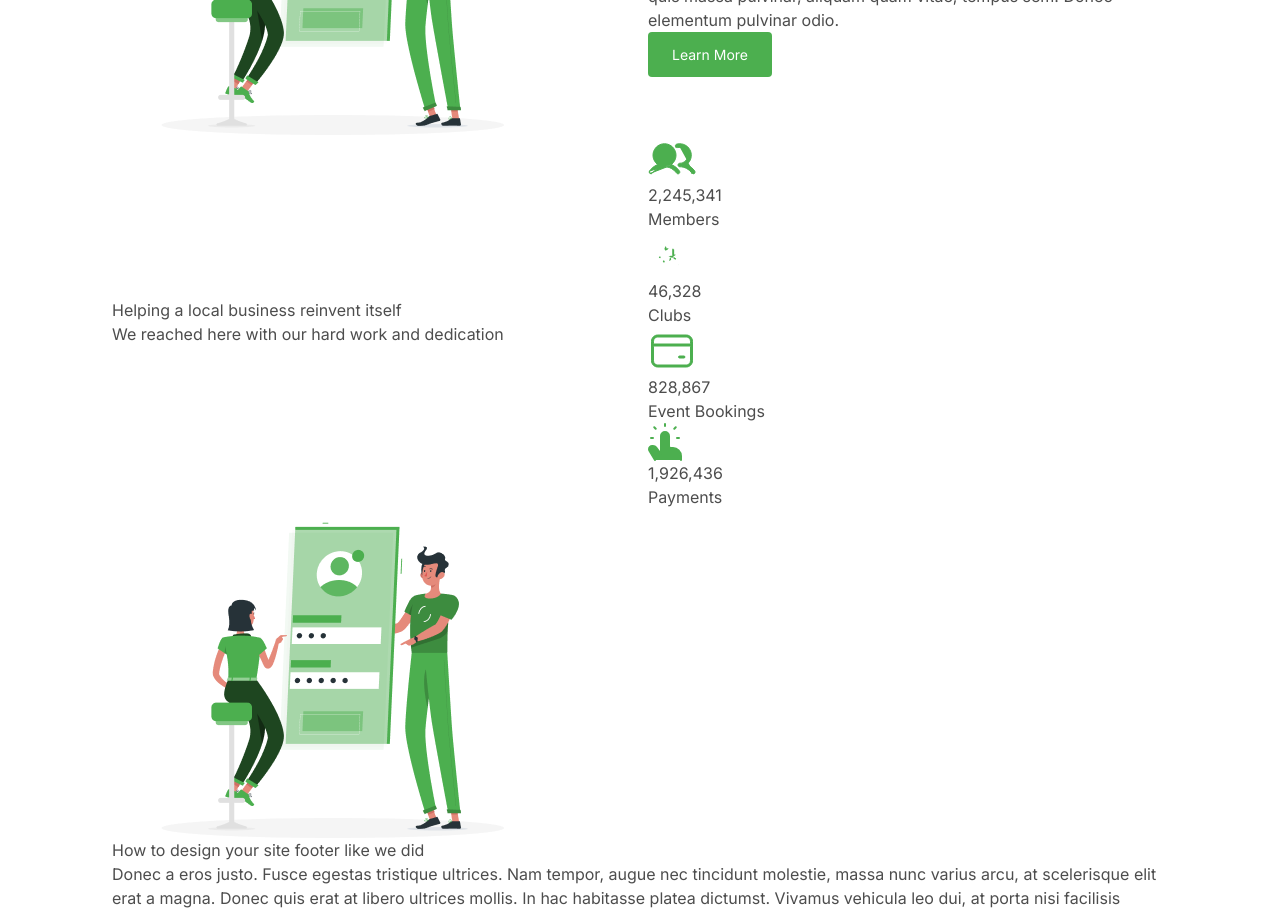
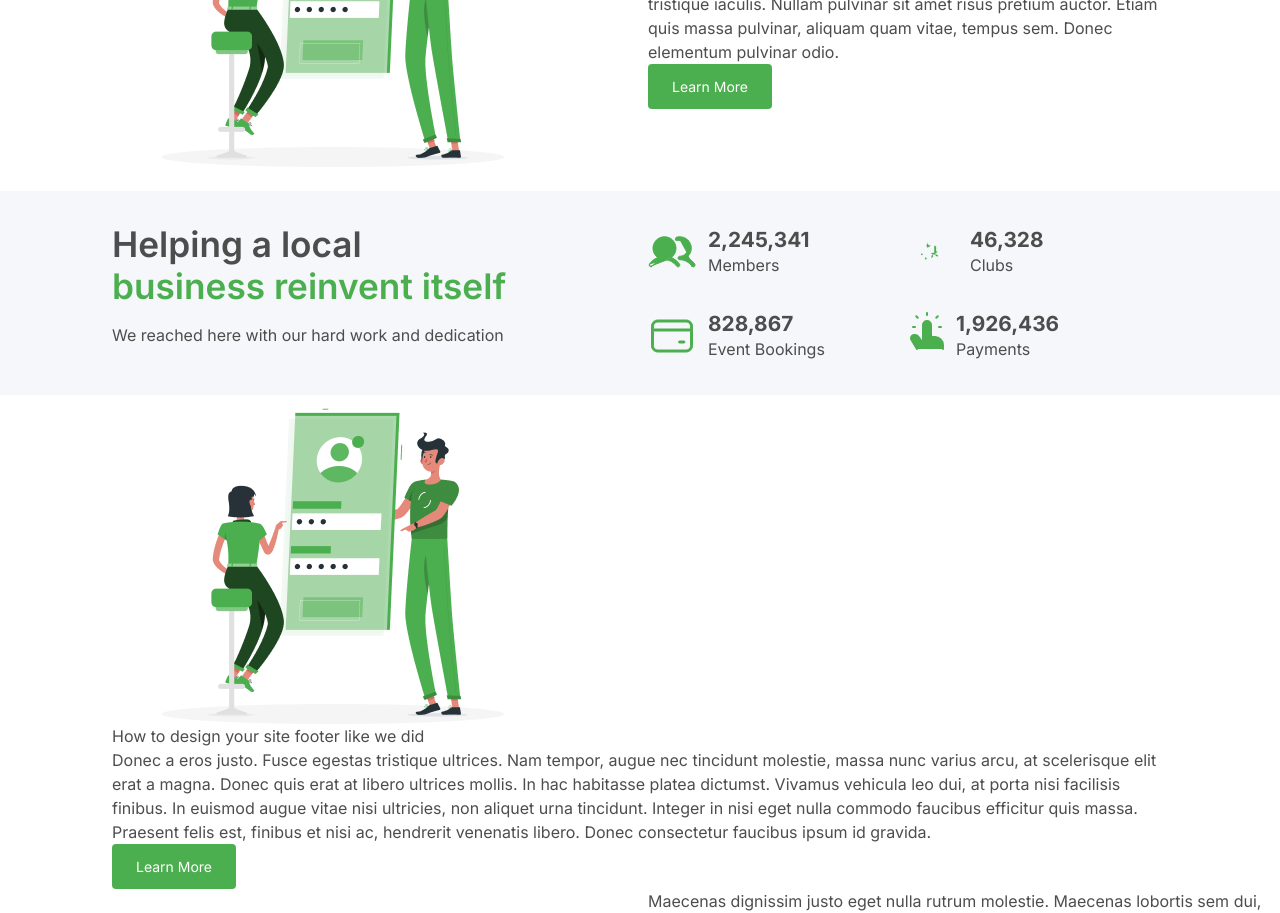
Before and after one commit to UmairImtiazK/nexcent-landing-page, a React (Vite) app: page / in a window 1280 px wide. Shown: the part 1340-2253 px from the top of the page. Built offline with nearby package versions, Linux system fonts and the light colour scheme.

Commit message:
bussiness term section was completed

```diff
--- a/src/components/Body.jsx
+++ b/src/components/Body.jsx
@@ -1,15 +1,22 @@
-import React from 'react'
-import rightIcon from '../assets/media/Right.svg'
+import React from "react";
+import rightIcon from "../assets/media/Right.svg";
+
+//importing helping society icons
+import helpingIcon1 from "../assets/media/helping 1.svg";
+import helpingIcon2 from "../assets/media/helping 2.svg";
+import helpingIcon3 from "../assets/media/helping 3.svg";
+import helpingIcon4 from "../assets/media/helping 4.svg";
 
 export default function Body() {
   return (
     <section>
-
-    <section>
+      <section className="padding-block-600">
+        {/*  */}
         <div className="container">
-      {/*  */}
           <div className="even-colums">
-        <div><img src="./src/assets/media/rafiki.png" alt="" /></div>
+            <div>
+              <img src="./src/assets/media/rafiki.png" alt="" />
+            </div>
             <div>
               <h1>The unseen of spending three years at Pixelgrade</h1>
               <p>
@@ -20,66 +27,91 @@ export default function Body() {
                 auctor. Etiam quis massa pulvinar, aliquam quam vitae, tempus
                 sem. Donec elementum pulvinar odio.
               </p>
-          <button type="button" className='btn'>Learn More</button>
+              <button type="button" className="btn">
+                Learn More
+              </button>
             </div>
           </div>
-
+        </div>
         {/*  */}
-
+        <br />
+        <section className="local-bussiness-section | bg-neutral-200 padding-block-600">
+          <div className="container">
             <div className="even-colums">
               <div>
-          <h1>Helping a local business reinvent itself</h1>
-          <p>We reached here with our hard work and dedication</p>
+                <h1 className="fs-secondary-heading fw-semi-bold">
+                  Helping a local <br />
+                  <span className="text-accent-100">
+                    business reinvent itself{" "}
+                  </span>{" "}
+                </h1>
+                <p className="padding-block-400">
+                  We reached here with our hard work and dedication
+                </p>
               </div>
-        <div>
-          <div>
-            <img src="./src/assets/media/helping 1.svg" alt="" />
-            <h1>2,245,341</h1>
+              <div className="bussiness-count">
+                <div className="cont">
+                  <img src={helpingIcon1} alt="" />
+                  <h1 className="fs-secondary-heading fw-bold fs-secondary-heading fw-bold">
+                    2,245,341
+                  </h1>
                   <p>Members</p>
                 </div>
-          <div>
-            <img src="./src/assets/media/helping 2.svg" alt="" />
-            <h1>46,328</h1>
+                <div className="cont">
+                  <img src={helpingIcon2} alt="" />
+                  <h1 className="fs-secondary-heading fw-bold fs-secondary-heading fw-bold">
+                    46,328
+                  </h1>
                   <p>Clubs</p>
                 </div>
 
-          <div>
-            <img src="./src/assets/media/helping 3.svg" alt="" />
-            <h1>828,867</h1>
+                <div className="cont">
+                  <img src={helpingIcon3} alt="" />
+                  <h1 className="fs-secondary-heading fw-bold fs-secondary-heading fw-bold">
+                    828,867
+                  </h1>
                   <p>Event Bookings</p>
                 </div>
-          <div>
-            <img src="./src/assets/media/helping 4.svg" alt="" />
-            <h1>1,926,436</h1>
+                <div className="cont">
+                  <img src={helpingIcon4} alt="" />
+                  <h1 className="fs-secondary-heading fw-bold fs-secondary-heading fw-bold">
+                    1,926,436
+                  </h1>
                   <p>Payments</p>
                 </div>
               </div>
             </div>
-
+          </div>
+        </section>
         {/*  */}
 
+        <section className="">
+          <div className="container">
         <div className="even-coulms">
           <div>
             <img src="./src/assets/media/rafiki.png" alt="" />
           </div>
           <div>
-          <h1>How to design your site footer like we did</h1>
+            <h1 className="">How to design your site footer like we did</h1>
             <p>
-            Donec a eros justo. Fusce egestas tristique ultrices. Nam
-            tempor, augue nec tincidunt molestie, massa nunc varius arcu, at
-            scelerisque elit erat a magna. Donec quis erat at libero
-            ultrices mollis. In hac habitasse platea dictumst. Vivamus
-            vehicula leo dui, at porta nisi facilisis finibus. In euismod
-            augue vitae nisi ultricies, non aliquet urna tincidunt. Integer
-            in nisi eget nulla commodo faucibus efficitur quis massa.
-            Praesent felis est, finibus et nisi ac, hendrerit venenatis
-            libero. Donec consectetur faucibus ipsum id gravida.
+              Donec a eros justo. Fusce egestas tristique ultrices. Nam tempor,
+              augue nec tincidunt molestie, massa nunc varius arcu, at
+              scelerisque elit erat a magna. Donec quis erat at libero ultrices
+              mollis. In hac habitasse platea dictumst. Vivamus vehicula leo
+              dui, at porta nisi facilisis finibus. In euismod augue vitae nisi
+              ultricies, non aliquet urna tincidunt. Integer in nisi eget nulla
+              commodo faucibus efficitur quis massa. Praesent felis est, finibus
+              et nisi ac, hendrerit venenatis libero. Donec consectetur faucibus
+              ipsum id gravida.
             </p>
 
-          <button type="button" className='btn'>Learn More</button>
+            <button type="button" className="btn">
+              Learn More
+            </button>
           </div>
         </div>
-
+        </div>
+        </section>
         {/*  */}
 
         <div className="even-colums">
@@ -89,16 +121,16 @@ export default function Body() {
           <div>
             <h1>
               Maecenas dignissim justo eget nulla rutrum molestie. Maecenas
-            lobortis sem dui, vel rutrum risus tincidunt ullamcorper. Proin
-            eu enim metus. Vivamus sed libero ornare, tristique quam in,
-            gravida enim. Nullam ut molestie arcu, at hendrerit elit. Morbi
-            laoreet elit at ligula molestie, nec molestie mi blandit.
-            Suspendisse cursus tellus sed augue ultrices, quis tristique
-            nulla sodales. Suspendisse eget lorem eu turpis vestibulum
-            pretium. Suspendisse potenti. Quisque malesuada enim sapien,
-            vitae placerat ante feugiat eget. Quisque vulputate odio neque,
-            eget efficitur libero condimentum id. Curabitur id nibh id sem
-            dignissim finibus ac sit amet magna
+              lobortis sem dui, vel rutrum risus tincidunt ullamcorper. Proin eu
+              enim metus. Vivamus sed libero ornare, tristique quam in, gravida
+              enim. Nullam ut molestie arcu, at hendrerit elit. Morbi laoreet
+              elit at ligula molestie, nec molestie mi blandit. Suspendisse
+              cursus tellus sed augue ultrices, quis tristique nulla sodales.
+              Suspendisse eget lorem eu turpis vestibulum pretium. Suspendisse
+              potenti. Quisque malesuada enim sapien, vitae placerat ante
+              feugiat eget. Quisque vulputate odio neque, eget efficitur libero
+              condimentum id. Curabitur id nibh id sem dignissim finibus ac sit
+              amet magna
             </h1>
             <h3>Tim Smith</h3>
             <p>British Dragon Boat Racing Association</p>
@@ -109,11 +141,10 @@ export default function Body() {
               <img src="./src/assets/media/customer 4.svg" alt="" />
               <img src="./src/assets/media/customer 5.svg" alt="" />
               <img src="./src/assets/media/customer 6.svg" alt="" />
-            <button type="button" className='btn btn-customer'>
+              <button type="button" className="btn btn-customer">
                 Meet all customers
                 <img src="./src/assets/media/Right.svg" alt="" />
               </button>
-          </div>
             </div>
           </div>
         </div>
@@ -135,7 +166,7 @@ export default function Body() {
               <img src="./src/assets/media/image 19.png" alt="" />
               <div>
                 <h1>Creating Streamlined Safeguarding Processes with OneRen</h1>
-        <button type="button" className='btn btn-customer'>
+                <button type="button" className="btn btn-customer">
                   Readmore <img src={rightIcon} alt="" />
                 </button>
               </div>
@@ -148,7 +179,7 @@ export default function Body() {
                   What are your safeguarding responsibilities and how can you
                   manage them?
                 </h1>
-        <button type="button" className='btn btn-customer'>
+                <button type="button" className="btn btn-customer">
                   Readmore <img src={rightIcon} alt="" />
                 </button>
               </div>
@@ -157,7 +188,7 @@ export default function Body() {
               <img src="./src/assets/media/image 19.png" alt="" />
               <div>
                 <h1>Revamping the Membership Model with Triathlon Australia</h1>
-        <button type="button" className='btn btn-customer'>
+                <button type="button" className="btn btn-customer">
                   Readmore <img src={rightIcon} alt="" />
                 </button>
               </div>
@@ -166,5 +197,5 @@ export default function Body() {
         </div>
       </section>
     </section>
-  )
+  );
 }
--- a/src/styles.css
+++ b/src/styles.css
@@ -314,6 +314,29 @@ body {
     flex-wrap: wrap;
   }
 }
+
+/* local-bussiness-section */
+.local-bussiness-section h1 {
+  font-size: var(--fs-300);
+}
+
+.bussiness-count  {
+  display: grid;
+  grid-template: repeat(2,40%) / repeat(2,35%);
+  column-gap: var(--size-900);
+  row-gap: var(--size-600);
+
+}
+
+.bussiness-count .cont img {
+  float: left;
+  margin-right: var(--size-300);
+}
+
+.bussiness-count h1 {
+  font-size: var(--fs-200);
+}
+
 /* utility classes */
 .visually-hidden {
   position: absolute;
```
Lines whose indentation alone changed are shown as unchanged.
